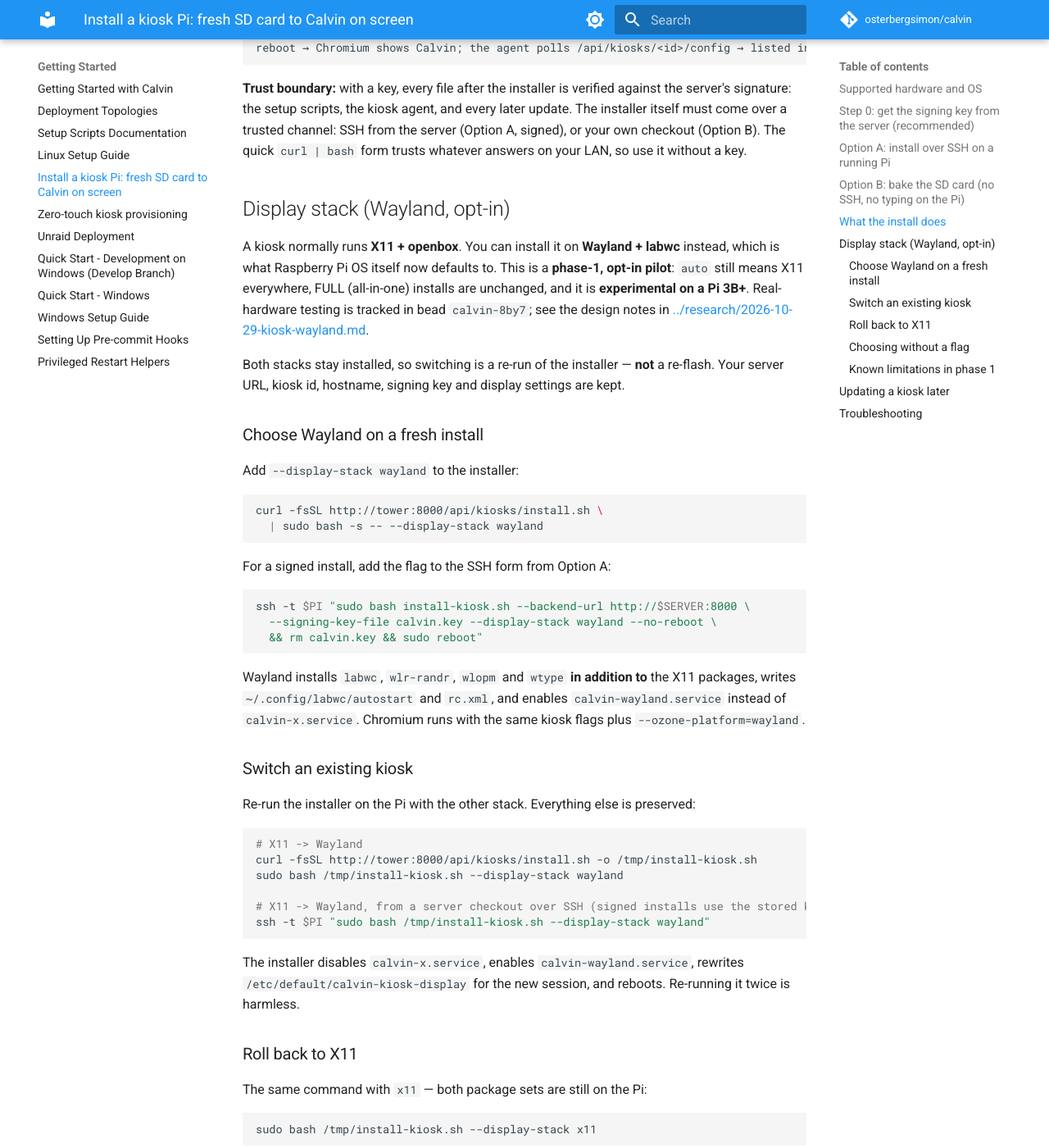
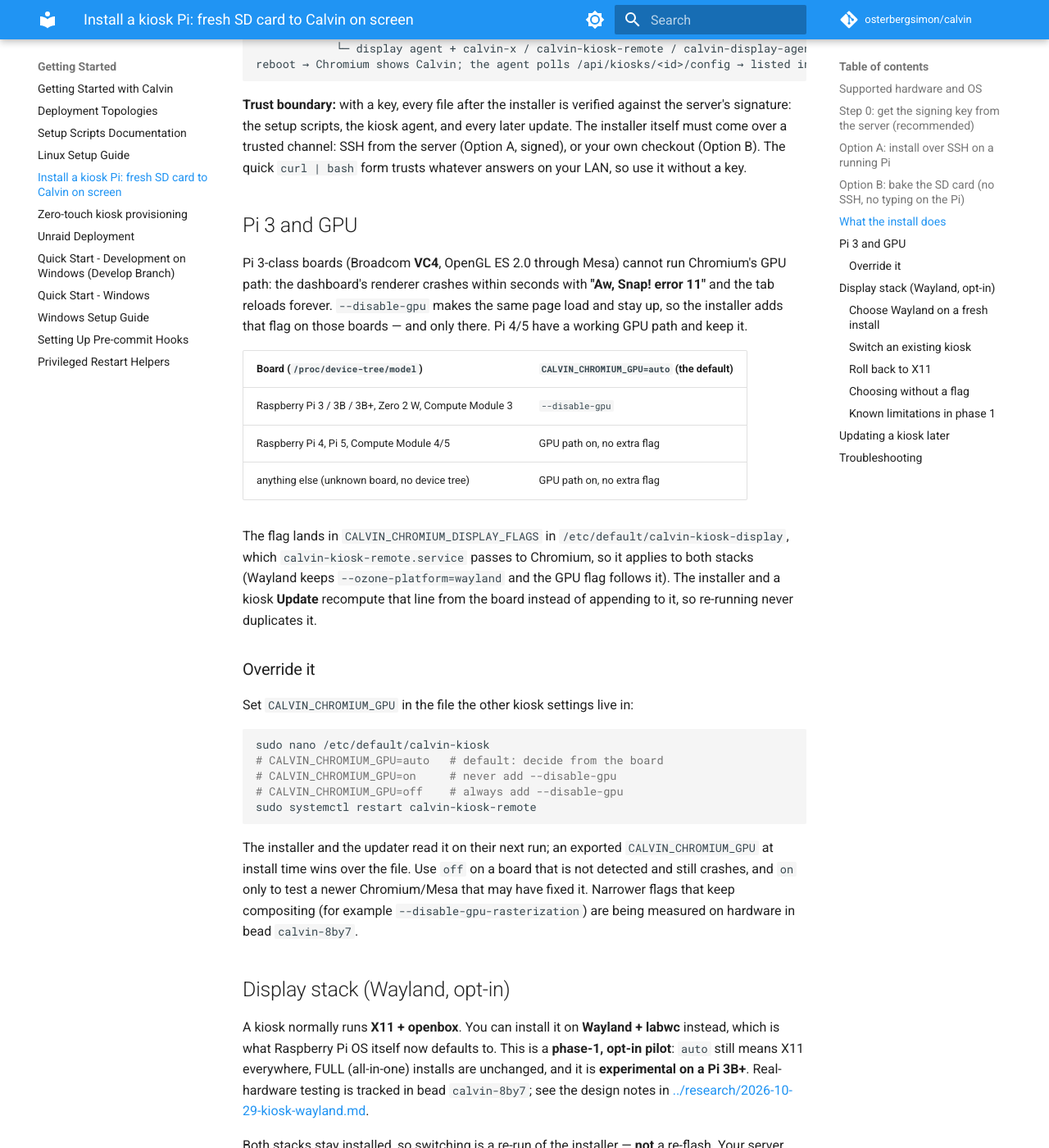
Before and after one commit to osterbergsimon/calvin, an MkDocs documentation site: the page built from docs/setup/KIOSK_INSTALL.md, in a window 1280 px wide and 1400 px high, scrolled down 3488 px. Shown: the whole window at 82% size. Built offline with MkDocs 1.6.1 and Material for MkDocs 9.7.7, drawn with Linux system fonts in a browser that asks for light colours; comment, search, counter and statistics services are not loaded; some of the changed text lies outside the part shown.

Commit message:
fix(kiosk): disable Chromium's GPU path on Pi 3-class boards (calvin-scuh) (#134)
* fix(kiosk): disable Chromium's GPU path on Pi 3-class boards (calvin-scuh)

On VC4-class boards (Pi 3/3B+, Zero 2 W, CM3) Chromium's GPU process
segfaults and the dashboard renderer dies with "Aw, Snap! error 11"
within seconds; --disable-gpu keeps it up (verified on a Pi 3B+).
Pi 4/5 have a working GPU path and keep it.

- setup-common.sh: read /proc/device-tree/model (path overridable via
  CALVIN_DEVICE_TREE_MODEL for tests), match the VC4 models, and append
  --disable-gpu to CALVIN_CHROMIUM_DISPLAY_FLAGS for both the X11 and
  Wayland stacks (Wayland keeps --ozone-platform=wayland first).
- CALVIN_CHROMIUM_GPU=auto|on|off: environment first, then
  /etc/default/calvin-kiosk, default auto. on never adds the flag, off
  always does. setup-kiosk.sh seeds the key as auto and keeps overrides.
- update-kiosk.sh: recompute the flags line on every run, including a
  no-op update, leaving the rest of the session env alone, and restart
  calvin-kiosk-remote.service when it changed so the fix applies now.
- Tests: fake board models for the flag matrix on both stacks,
  overrides, re-run idempotency, and the updater path.

* docs(kiosk): note the Pi 3 GPU workaround (calvin-scuh)

Explain why VC4-class boards run Chromium without the GPU path, the
per-board table under CALVIN_CHROMIUM_GPU=auto, and how to override the
setting in /etc/default/calvin-kiosk.

````diff
--- a/docs/setup/KIOSK_INSTALL.md
+++ b/docs/setup/KIOSK_INSTALL.md
@@ -12,7 +12,7 @@
 | | Supported | Notes |
 |---|---|---|
 | **Pi model** | Raspberry Pi 5, Pi 4 (2 GB+), Pi 400 | Recommended. |
-| | Pi 3B / 3B+ | Works, but Chromium is slow. |
+| | Pi 3B / 3B+ | Works, but Chromium is slow. Runs without the GPU path; see [Pi 3 and GPU](#pi-3-and-gpu). |
 | | Pi Zero 2 W, older Pis | Not recommended (512 MB RAM is too little for Chromium). |
 | **OS** | **Raspberry Pi OS Lite (64-bit), Bookworm** (Debian 12) | The tested target. |
 | | Raspberry Pi OS Lite 32-bit, Bookworm | Should work; 64-bit is preferred. |
@@ -142,6 +142,45 @@
 signed), or your own checkout (Option B). The quick `curl | bash` form trusts whatever
 answers on your LAN, so use it without a key.
 
+## Pi 3 and GPU
+
+Pi 3-class boards (Broadcom **VC4**, OpenGL ES 2.0 through Mesa) cannot run
+Chromium's GPU path: the dashboard's renderer crashes within seconds with
+**"Aw, Snap! error 11"** and the tab reloads forever. `--disable-gpu` makes the
+same page load and stay up, so the installer adds that flag on those boards — and
+only there. Pi 4/5 have a working GPU path and keep it.
+
+| Board (`/proc/device-tree/model`) | `CALVIN_CHROMIUM_GPU=auto` (the default) |
+|---|---|
+| Raspberry Pi 3 / 3B / 3B+, Zero 2 W, Compute Module 3 | `--disable-gpu` |
+| Raspberry Pi 4, Pi 5, Compute Module 4/5 | GPU path on, no extra flag |
+| anything else (unknown board, no device tree) | GPU path on, no extra flag |
+
+The flag lands in `CALVIN_CHROMIUM_DISPLAY_FLAGS` in
+`/etc/default/calvin-kiosk-display`, which `calvin-kiosk-remote.service` passes to
+Chromium, so it applies to both stacks (Wayland keeps `--ozone-platform=wayland`
+and the GPU flag follows it). The installer and a kiosk **Update** recompute that
+line from the board instead of appending to it, so re-running never duplicates it.
+
+### Override it
+
+Set `CALVIN_CHROMIUM_GPU` in the file the other kiosk settings live in:
+
+```bash
+sudo nano /etc/default/calvin-kiosk
+# CALVIN_CHROMIUM_GPU=auto   # default: decide from the board
+# CALVIN_CHROMIUM_GPU=on     # never add --disable-gpu
+# CALVIN_CHROMIUM_GPU=off    # always add --disable-gpu
+sudo systemctl restart calvin-kiosk-remote
+```
+
+The installer and the updater read it on their next run; an exported
+`CALVIN_CHROMIUM_GPU` at install time wins over the file. Use `off` on a board
+that is not detected and still crashes, and `on` only to test a newer
+Chromium/Mesa that may have fixed it. Narrower flags that keep compositing (for
+example `--disable-gpu-rasterization`) are being measured on hardware in bead
+`calvin-8by7`.
+
 ## Display stack (Wayland, opt-in)
 
 A kiosk normally runs **X11 + openbox**. You can install it on **Wayland + labwc**
````
Also changed, not shown: 6 other files.
